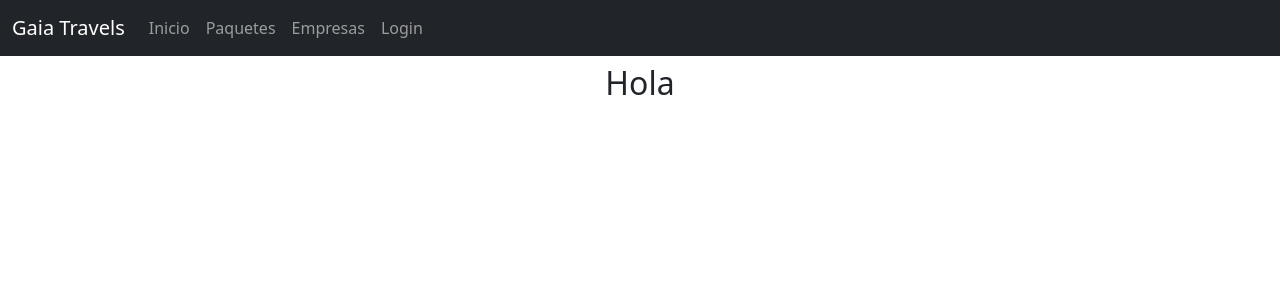
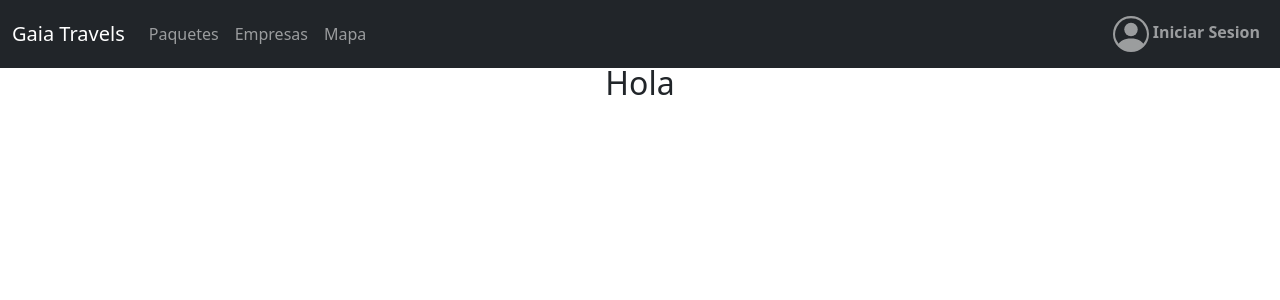
Before and after one commit to YarethLeal/Gaia-Travels, a React (Create React App) app: page / in a window 1280 px wide. Shown: the top 300 px of the page. Built offline with nearby package versions, Linux system fonts and the light colour scheme.

Commit message:
Primera version de navbar

```diff
--- a/src/components/layout/navbar.js
+++ b/src/components/layout/navbar.js
@@ -1,40 +1,79 @@
 import { Link } from "react-router-dom"
 import "../../style/navbar.css"
 export default function NavBar({ children }) {
-
+    const loginLi = () => {
+        if (sessionStorage.getItem("user")) {
+            return (
+                <>
+                    <Link to="" href='#' className="align-items-center text-white text-decoration-none dropdown-toggle" id="dropdownUser1" data-bs-toggle="dropdown" aria-expanded="false">
+                        <svg xmlns="http://www.w3.org/2000/svg" width="36" height="36" fill="currentColor" className="navbar-nav-svg d-inline-block" viewBox="0 0 16 16">
+                            <path d="M11 6a3 3 0 1 1-6 0 3 3 0 0 1 6 0z" />
+                            <path fill-rule="evenodd" d="M0 8a8 8 0 1 1 16 0A8 8 0 0 1 0 8zm8-7a7 7 0 0 0-5.468 11.37C3.242 11.226 4.805 10 8 10s4.757 1.225 5.468 2.37A7 7 0 0 0 8 1z" />
+                        </svg>
+                        <strong className=""> {sessionStorage.getItem("user")}</strong>
+                    </Link>
+                </>);
+        } else {
+            return (
+                <>
+                    <div className="navbar-nav">
+                        <Link to="/Login" href='#' className="nav-item nav-link p-2">
+                            <svg xmlns="http://www.w3.org/2000/svg" width="36" height="36" fill="currentColor" className="navbar-nav-svg d-inline-block" viewBox="0 0 16 16">
+                                <title>Iniciar Sesion</title>
+                                <path d="M11 6a3 3 0 1 1-6 0 3 3 0 0 1 6 0z" />
+                                <path fill-rule="evenodd" d="M0 8a8 8 0 1 1 16 0A8 8 0 0 1 0 8zm8-7a7 7 0 0 0-5.468 11.37C3.242 11.226 4.805 10 8 10s4.757 1.225 5.468 2.37A7 7 0 0 0 8 1z" />
+                            </svg>
+                            <strong className=""> Iniciar Sesion</strong>
+                        </Link>
+                    </div>
+                </>);
+        }
+    }
     return (
         <>
-            <nav class="navbar navbar-expand-md navbar-dark bd-navbar fixed-top bg-dark">
-                <div class="container-xxl flex-wrap flex-md-nowrap">
+            <nav className="navbar navbar-expand-md navbar-dark bd-navbar fixed-top bg-dark">
+                <div className="container-xxl flex-wrap flex-md-nowrap">
                     <Link to="/" href='#' className="navbar-brand">
                         <span>Gaia Travels</span>
                     </Link>
-                    <button class="navbar-toggler collapsed" type="button" data-bs-toggle="collapse" data-bs-target="#navbarCollapse" aria-controls="navbarCollapse" aria-expanded="false" aria-label="Toggle navigation">
-                        <span class="navbar-toggler-icon"></span>
+                    <button className="navbar-toggler collapsed" type="button" data-bs-toggle="collapse" data-bs-target="#navbarCollapse" aria-controls="navbarCollapse" aria-expanded="false" aria-label="Toggle navigation">
+                        <span className="navbar-toggler-icon"></span>
                     </button>
-                    <div class="navbar-collapse collapse" id="navbarCollapse">
-                        <ul class="navbar-nav flex-row flex-wrap bd-navbar-nav pt-2 py-md-0">
+                    <div className="navbar-collapse collapse" id="navbarCollapse">
+                        <ul className="navbar-nav flex-row flex-wrap bd-navbar-nav pt-2 py-md-0">
                             <li class="nav-item col-6 col-md-auto">
-                                <Link to="/" href='#' className="nav-link p-2">
-                                    Inicio
-                                </Link>
-                            </li>
-                            <li class="nav-item col-6 col-md-auto">
-                                <Link to="/" href='#' className="nav-link p-2">
+                                <Link to="/Paquetes" href='#' className="nav-link p-2">
                                     Paquetes
                                 </Link>
                             </li>
                             <li class="nav-item col-6 col-md-auto">
-                                <Link to="/" href='#' className="nav-link p-2">
+                                <Link to="/Empresas" href='#' className="nav-link p-2">
                                     Empresas
                                 </Link>
                             </li>
                             <li class="nav-item col-6 col-md-auto">
-                                <Link to="/Login" href='#' className="nav-link p-2">
-                                    Login
+                                <Link to="/Mapa" href='#' className="nav-link p-2">
+                                    Mapa
                                 </Link>
                             </li>
                         </ul>
+                        <hr className="d-md-none text-white-50"/>
+                        <div className="flex-row flex-wrap ms-md-auto col-6 col-md-auto">
+                            {loginLi()}
+                            <ul className="dropdown-menu dropdown-menu-dark text-small shadow" aria-labelledby="dropdownUser1">
+                                <li>
+                                    <Link to="/Favoritos" href='#' className="dropdown-item">
+                                        Favoritos
+                                    </Link>
+                                </li>
+                                <li><hr className="dropdown-divider" /></li>
+                                <li>
+                                    <Link to="" href='#' className="dropdown-item">
+                                        Salir
+                                    </Link>
+                                </li>
+                            </ul>
+                        </div>
                     </div>
                 </div>
             </nav>
```
